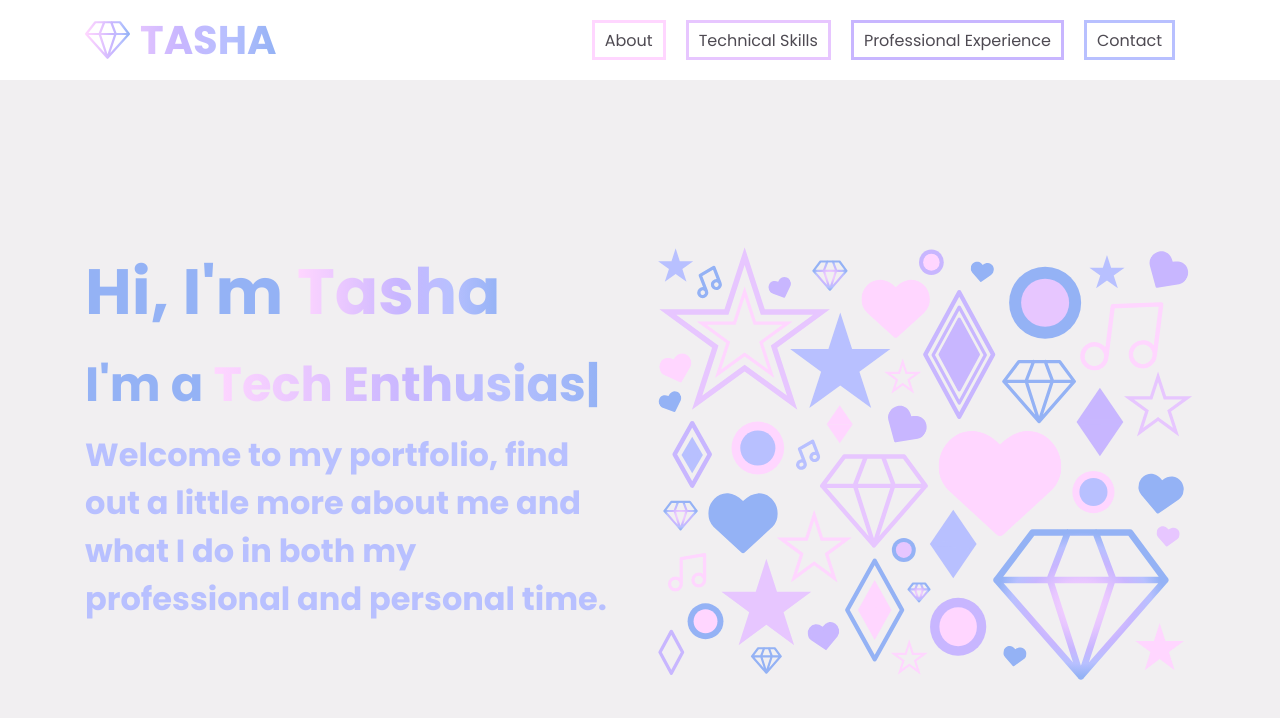
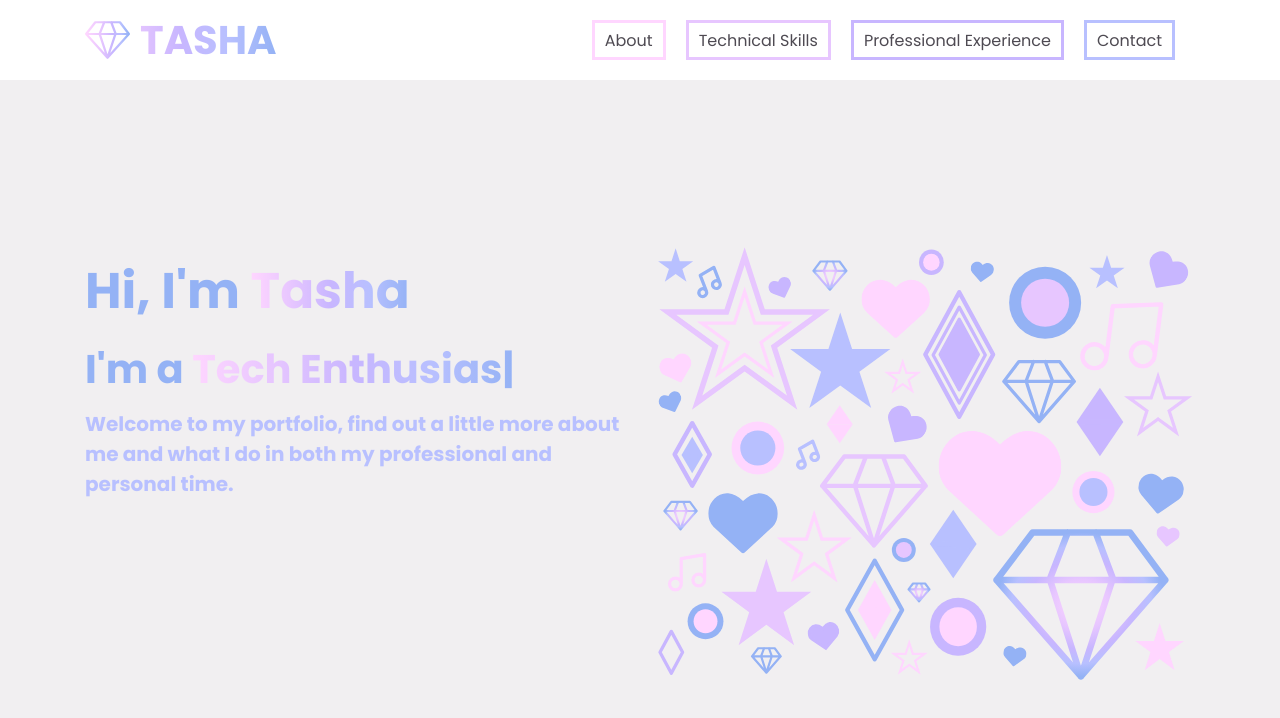
Before and after one commit to TashaRolland92/vite-react, a React (Vite) app: page / in a window 1280 px wide. Shown: the top 718 px of the page. Built offline with nearby package versions, Linux system fonts and the light colour scheme.

Commit message:
perfected styling for headings | moved from hero to typography

```diff
--- a/src/components/HeroContent.tsx
+++ b/src/components/HeroContent.tsx
@@ -3,7 +3,8 @@ import { ReactTyped } from "react-typed";
 const HeroContent = () => (
     <>
         <h1 className="hero__title">Hi, I'm <span className="default__gradient--text">Tasha</span></h1>
-        <h2 className="hero__subtitle">I'm a <span className="default__gradient--text">
+        <h2 className="hero__subtitle">I'm a&nbsp;
+            <span className="default__gradient--text">
                 <ReactTyped
                     strings={[
                         "Frontend Designer",
@@ -14,7 +15,8 @@ const HeroContent = () => (
                     ]}
                     typeSpeed={60}
                     backSpeed={60}
-            /></span>
+                />
+            </span>
         </h2>
         <h3>Welcome to my portfolio, find out a little more about me and what I do in both my professional and personal time.</h3>
     </>
--- a/src/styles/base/_typography.scss
+++ b/src/styles/base/_typography.scss
@@ -14,3 +14,28 @@
 .uppercase{
     text-transform: uppercase;
 }
+
+h1, h2{
+    color: $jordy__blue;
+}
+
+h1{
+    font-size: 5em;
+    margin: 10px 0;
+}
+
+h2{
+    font-size: 4em;
+    margin: 10px 0;
+}
+
+h3{
+    font-size: 2em;
+    margin: 0 0 20px;
+    color: $periwinkle;
+}
+
+p{
+    font-size: 1.8em;
+    color: $primary__color;
+}
--- a/src/styles/components/global/_hero.scss
+++ b/src/styles/components/global/_hero.scss
@@ -1,25 +1,8 @@
 @use '../../utils/variables' as *;
 
 .hero{
-
-    &__title{
-        margin: 0 0 10px;
-        color: $jordy__blue;
-        font-size: clamp(3rem, 5vw, 4rem);
-    }
-
-    &__subtitle{
-        color: $lilac;
-        margin: 0 0 10px;
-        color: $jordy__blue;
-        font-size: clamp(2.2rem, 5vw, 3rem);
-    }
-
-    h3{
-        margin: 0 0 20px;
-        color: $periwinkle;
-        font-size: clamp(1.6rem, 5vw, 2rem);
-    }
+    height: 100vh;
+    background-color: $light__grey;
 
     &__image{
         width: 100%;
```
Lines whose indentation alone changed are shown as unchanged.
